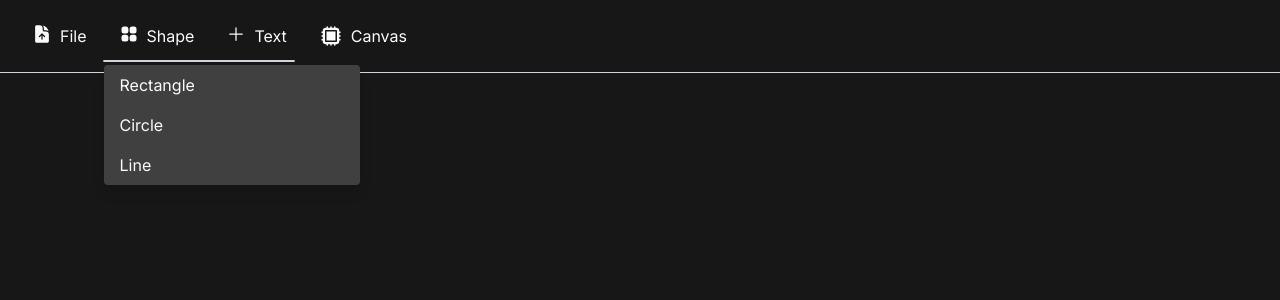
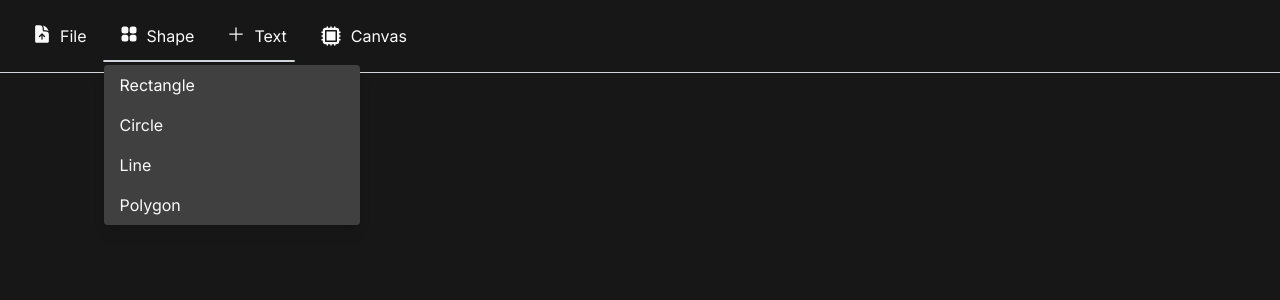
Before and after one commit to SamoraMabuya/fesign-app-mvp, a Next.js app: page / in a window 1280 px wide. Both pictures are taken after a click on the button "Shape". Shown: the top 300 px of the page. Built offline with nearby package versions, Linux system fonts and the light colour scheme.

Commit message:
Feature update: polygon added to shape feature

```diff
--- a/src/app/components/header.tsx
+++ b/src/app/components/header.tsx
@@ -95,6 +95,15 @@ const Header = ({ onCanvasSelect, onShapeSelect }: HeaderProps) => {
               >
                 Line
               </li>
+              <li
+                className="px-4 py-2 hover:bg-gray-200 cursor-pointer"
+                onClick={() => {
+                  onShapeSelect("polygon");
+                  setShapeDropdownOpen(false);
+                }}
+              >
+                Polygon
+              </li>
             </ul>
           </div>
         )}
--- a/src/app/page.tsx
+++ b/src/app/page.tsx
@@ -2,7 +2,7 @@
 import { useState, useRef, useEffect } from "react";
 import Header from "./components/header";
 
-const Home: React.FC = () => {
+const Home = () => {
   const [canvasSize, setCanvasSize] = useState<{
     width: number;
     height: number;
@@ -46,6 +46,15 @@ const Home: React.FC = () => {
             ctx.lineTo(200, 200);
             ctx.stroke();
             break;
+          case "polygon":
+            ctx.beginPath();
+            ctx.moveTo(100, 50);
+            ctx.lineTo(150, 150);
+            ctx.lineTo(50, 150);
+            ctx.closePath();
+            ctx.fill();
+            ctx.stroke();
+            break;
           default:
             break;
         }
```
